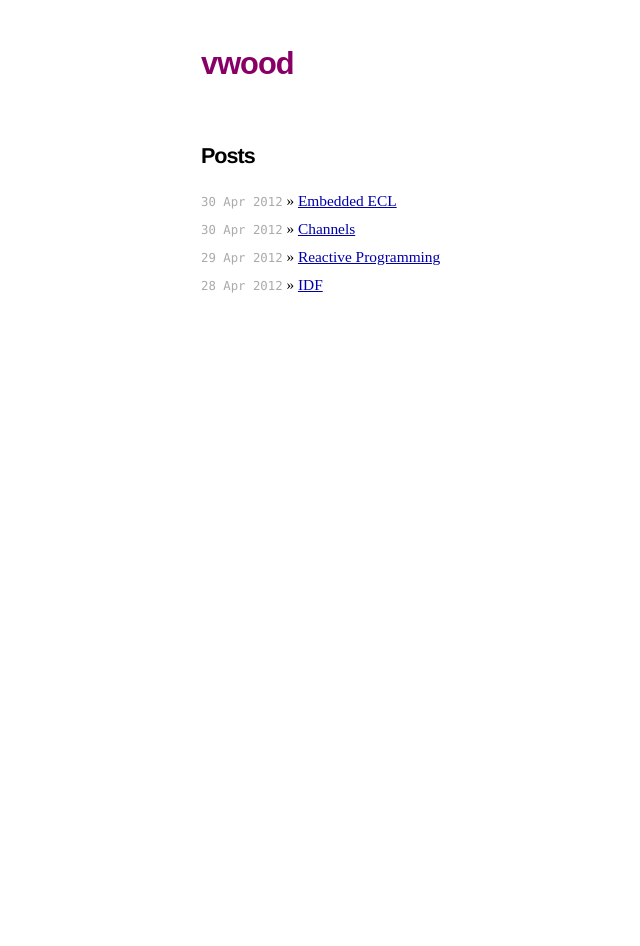
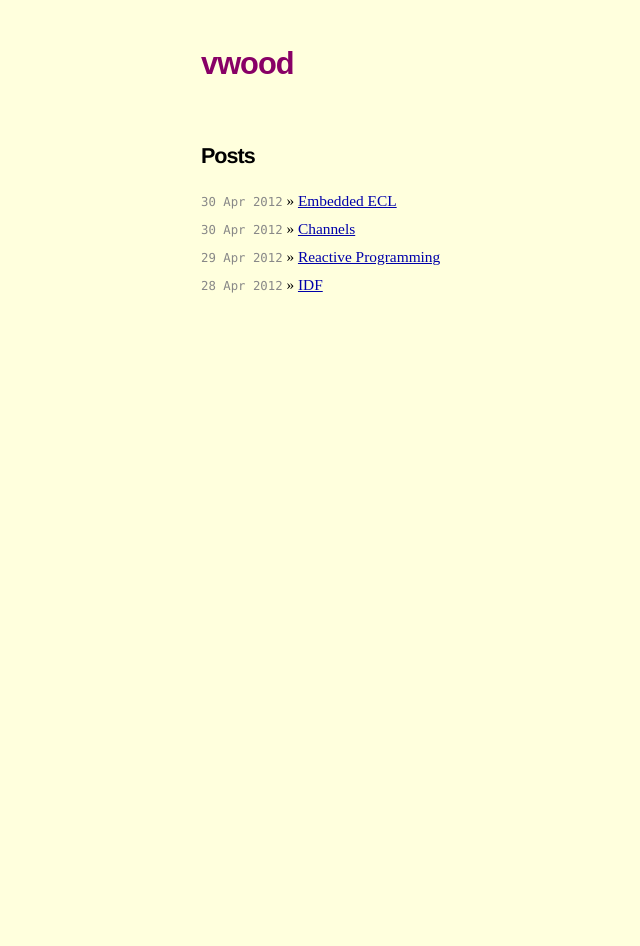
Before and after one commit to vwood/vwood.github.com, a Jekyll site: the page built from index.html, in a window 1280 px wide. Shown: the whole page, without its empty margins (131-771 px from the left). Built offline with Jekyll 4.4.1, drawn with Linux system fonts in a browser that asks for light colours; Markdown is read by kramdown in place of the engine named in the settings.

Commit message:
Alter CSS

```diff
--- a/css/style.css
+++ b/css/style.css
@@ -8,7 +8,7 @@
 }
 
 body {
-    background-color: "#FFD";
+    background-color: #FFD;
     font: 14px serif;
     text-align: center;
 }
@@ -57,13 +57,13 @@
 }
 
 .footnote {
-    color: #aaa;
+    color: #888;
     font-family: "Inconsolas", Monaco, "Consolas", monospace;
     font-size: 80%;
 }
 
 ul.posts span {
-    color: #aaa;
+    color: #888;
     font-family: "Inconsolas", Monaco, "Consolas", monospace;
     font-size: 80%;
 }
@@ -102,7 +102,7 @@
 }
 
 .site .title a.extra {
-    color: #aaa;
+    color: #888;
     text-decoration: none;
     margin-left: 1em;
     letter-spacing: -1px;
```
